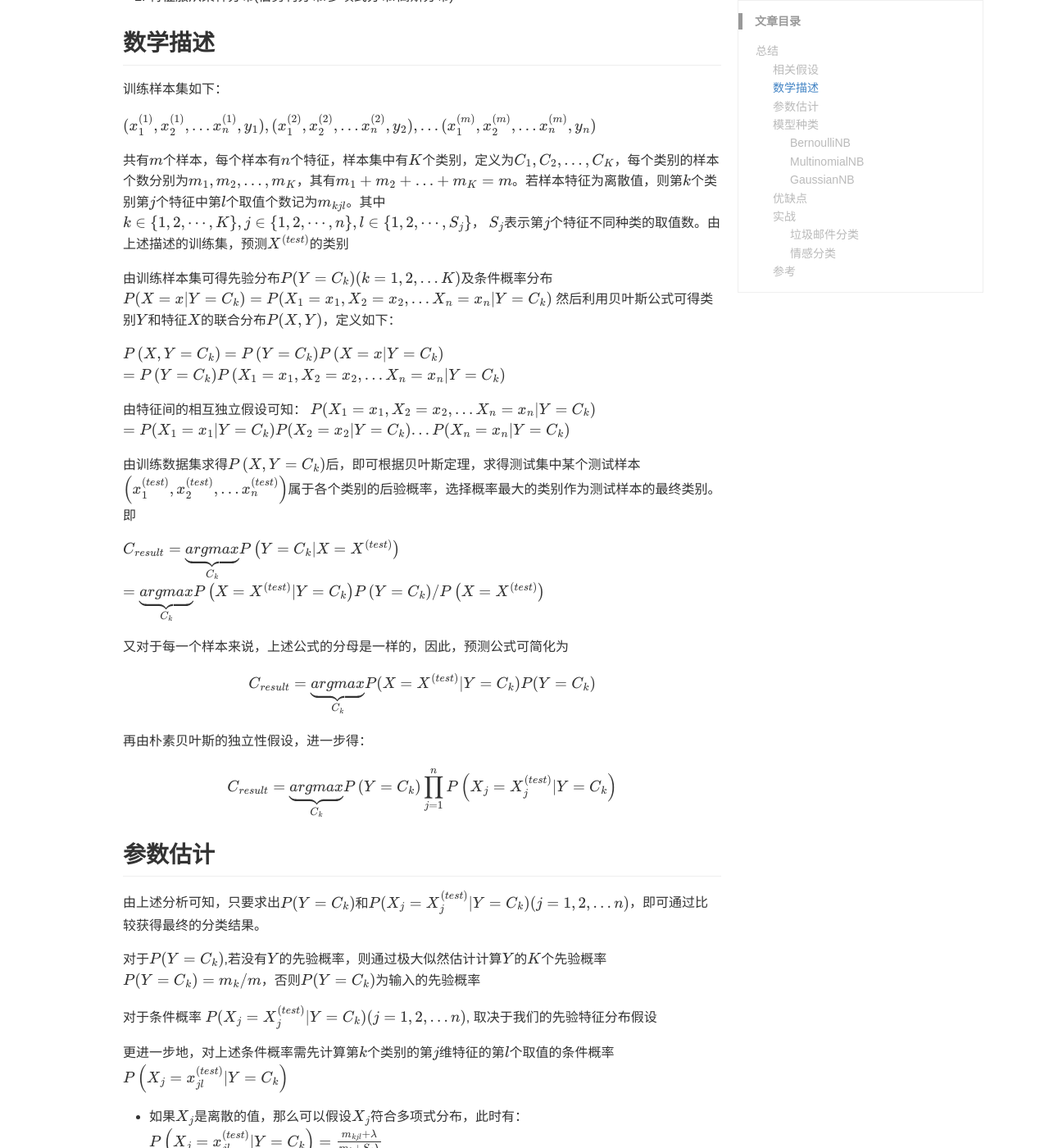
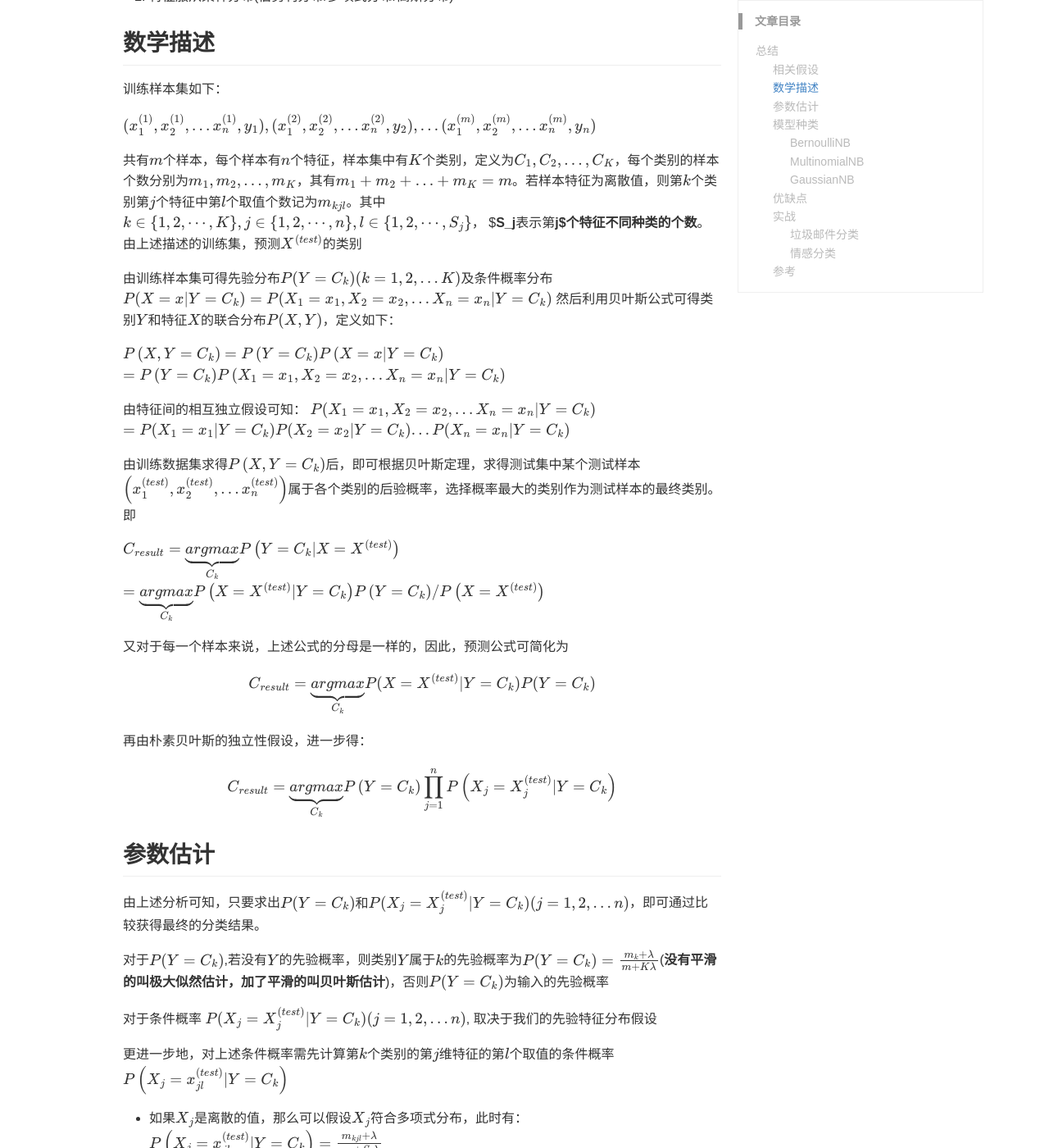
Before and after one commit to carlos9310/carlos9310.github.io, a Jekyll site: the page built from _posts/ML/2019-07-03-NB.md, in a window 1280 px wide and 1400 px high, scrolled down 582 px. Shown: the whole window at 82% size. Built offline with Jekyll 4.4.1, drawn with Linux system fonts in a browser that asks for light colours; formulas are drawn with MathJax 3; comment, search, counter and statistics services are not loaded; some of the changed text lies outside the part shown.

Commit message:
ML-NB update

```diff
--- a/_posts/ML/2019-07-03-NB.md
+++ b/_posts/ML/2019-07-03-NB.md
@@ -17,7 +17,7 @@ description: 朴素贝叶斯
 
 $$(x_1^{(1)}, x_2^{(1)}, ...x_n^{(1)}, y_1), (x_1^{(2)}, x_2^{(2)}, ...x_n^{(2)},y_2), ... (x_1^{(m)}, x_2^{(m)}, ...x_n^{(m)}, y_n)$$﻿
 
-共有$m$个样本，每个样本有$n$个特征，样本集中有$K$个类别，定义为${C_1,C_2,...,C_K}$，每个类别的样本个数分别为${m_1,m_2,...,m_K}$，其有$m_1+m_2+...+m_K=m$。若样本特征为离散值，则第$k$个类别第$j$个特征中第$l$个取值个数记为$m_{kjl}$。其中$$k\in\left\{ 1,2,\cdots ,K \right\} ,j\in\left\{ 1,2,\cdots ,n \right\}, l\in\left\{ 1,2,\cdots ,S_j \right\} $$， $S_j$表示第$j$个特征不同种类的取值数。由上述描述的训练集，预测$X^{\left( test \right)}$的类别
+共有$m$个样本，每个样本有$n$个特征，样本集中有$K$个类别，定义为${C_1,C_2,...,C_K}$，每个类别的样本个数分别为${m_1,m_2,...,m_K}$，其有$m_1+m_2+...+m_K=m$。若样本特征为离散值，则第$k$个类别第$j$个特征中第$l$个取值个数记为$m_{kjl}$。其中$$k\in\left\{ 1,2,\cdots ,K \right\} ,j\in\left\{ 1,2,\cdots ,n \right\}, l\in\left\{ 1,2,\cdots ,S_j \right\} $$， $**S_j$表示第$j$个特征不同种类的个数**。由上述描述的训练集，预测$X^{\left( test \right)}$的类别
 
 由训练样本集可得先验分布$$P(Y=C_k)(k=1,2,...K)$$及条件概率分布
 $$P(X=x|Y=C_k) = P(X_1=x_1, X_2=x_2,...X_n=x_n|Y=C_k)$$
@@ -57,7 +57,7 @@ $$
 ## 参数估计
 由上述分析可知，只要求出$P(Y=C_k)和P(X_j=X_j^{(test)}|Y=C_k)(j=1,2,...n)$，即可通过比较获得最终的分类结果。
 
-对于$P(Y=C_k)$,若没有$Y$的先验概率，则通过极大似然估计计算$Y$的$K$个先验概率$P(Y=C_k)=m_k/m$，否则$P(Y=C_k)$为输入的先验概率
+对于$P(Y=C_k)$,若没有$Y$的先验概率，则类别$Y$属于$k$的先验概率为$P(Y=C_k)=\frac{m_k+\lambda}{m+K\lambda}$(**没有平滑的叫极大似然估计，加了平滑的叫贝叶斯估计**)，否则$P(Y=C_k)$为输入的先验概率
 
 对于条件概率
 $$P(X_j=X_j^{(test)}|Y=C_k)(j=1,2,...n)$$,
@@ -67,7 +67,7 @@ $$P(X_j=X_j^{(test)}|Y=C_k)(j=1,2,...n)$$,
 - 如果$X_j$是离散的值，那么可以假设$X_j$符合多项式分布，此时有：
 $$P\left( X_j=x_{jl}^{(test)}|Y=C_k \right) =\frac{m_{kjl}+\lambda}{m_k+S_j\lambda}$$﻿
 
-$\lambda$为大于0的数字，当取1时，表示拉普拉斯平滑。(**主要防止出现为0的概率**)
+$\lambda$为大于0的数字，当取1时，表示拉普拉斯平滑。(**主要防止出现为0的概率，具体数值例子见李航的统计学习方法**)
 
 - 如果$X_j$是非常稀疏的离散值，即各个特征出现概率很低，则可以假设$X_j$符合伯努利分布，有：
 $$P\left( X_j=x_{jl}^{(test)}|Y=C_k \right) =P\left( X_j|Y=C_k \right) x_{jl}^{(test)}+\left( 1-P\left( X_j|Y=C_k \right) \right) \left( 1-x_{jl}^{(test)} \right) $$
```
